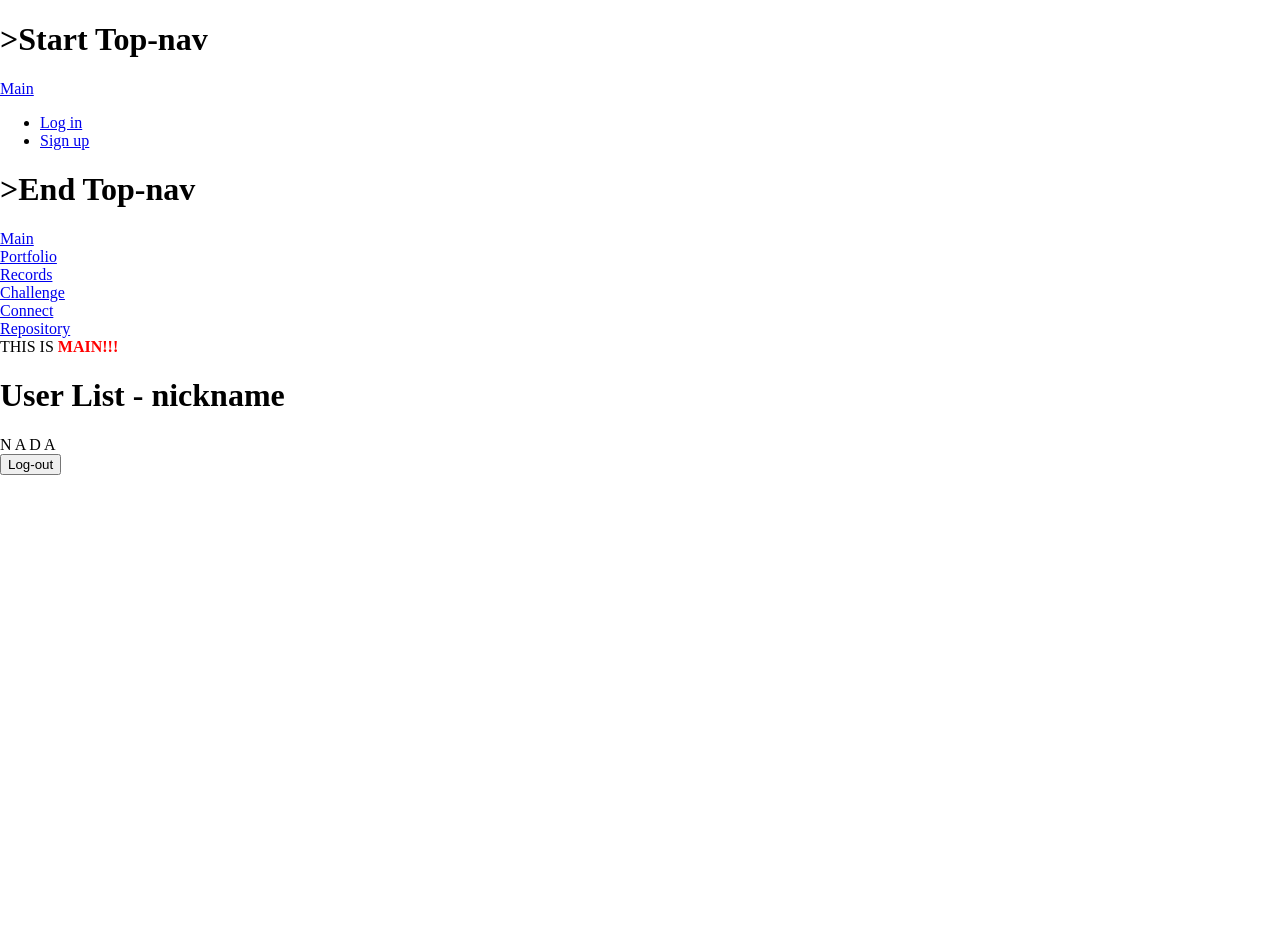
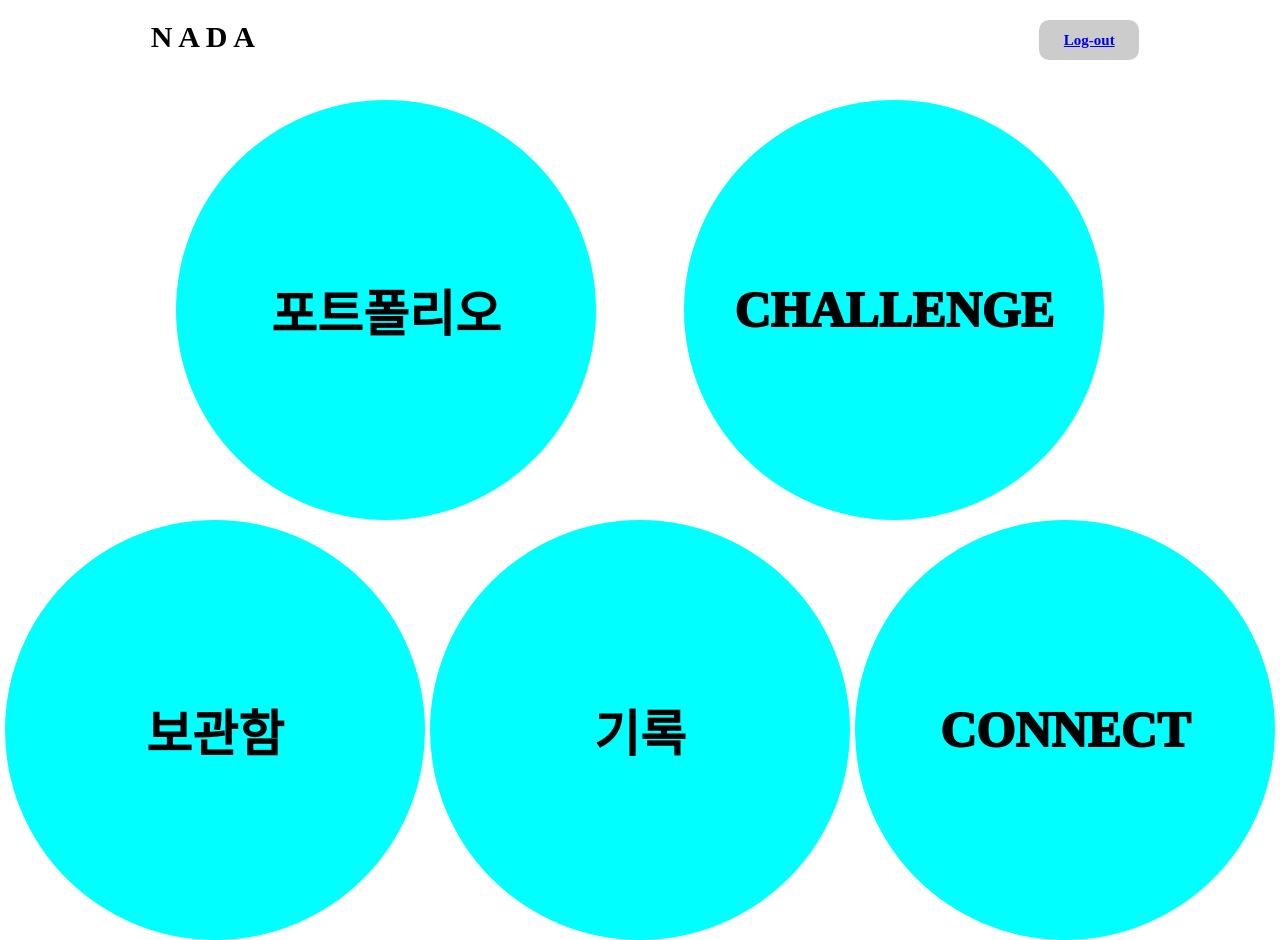
Before and after one commit to Like-lion-inha-Hackathon/nada_djagno, a Django app: page /main/ in a window 1280 px wide. Before the commit the page ends 475 px from the top, so only its background shows below. Run offline with Django 3.2, Linux system fonts and the light colour scheme; some libraries are stand-ins or nearby versions.

Commit message:
03_1818_이승찬
main페이지 제작

```diff
--- a/static/css/base.css
+++ b/static/css/base.css
@@ -5,4 +5,5 @@
 body {
   background-color: white;
   margin: 0;
+  height: auto;
 }
--- a/static/css/main.css
+++ /dev/null
@@ -1,3 +0,0 @@
-strong {
-  color: red;
-}
--- /dev/null
+++ b/static/css/users/main.css
@@ -0,0 +1,51 @@
+.status-bar {
+  position: fixed;
+  top: 0;
+  width: 100%; /*위에 줄은 status-bar를 위에 고정시키기 위한 것이다.*/
+  display: flex;
+  justify-content: space-around;
+  padding: 20px;
+  z-index: 5;
+}
+.main_logo {
+  font-size: 30px;
+  font-weight: 800;
+  color: black;
+}
+
+.login_button {
+  margin-right: 30px;
+  width: 100px;
+  height: 40px;
+  font-size: 15px;
+  font-family: unset;
+  font-weight: bold;
+  background-color: rgba(128, 128, 128, 0.4);
+  border-radius: 10px;
+  border: thin;
+  display: flex;
+  justify-content: space-evenly;
+  align-items: center;
+}
+.circle_box_one {
+  display: flex;
+  margin-top: 100px;
+  justify-content: space-evenly;
+  align-items: center;
+}
+.circle_box_two {
+  display: flex;
+  justify-content: space-evenly;
+  align-items: center;
+}
+.box {
+  width: 420px;
+  height: 420px;
+  background-color: aqua;
+  border-radius: 100%;
+  display: flex;
+  justify-content: center;
+  align-items: center;
+  font-size: 50px;
+  font-weight: 1000;
+}
--- a/templates/main.html
+++ b/templates/main.html
@@ -1,34 +1,46 @@
 {% extends "base.html" %}
 {% load static %}
+{% block nav %}{% endblock nav %}
+{% block left-bar %}{% endblock left-bar %}
 <head>
     {% block css %}
-        <link rel="stylesheet" href="{% static 'css/main.css' %}">
+        <link rel="stylesheet" href="{% static 'css/users/main.css' %}">
     {% endblock css %}
 </head>
-{% block page_title %}Home{% endblock page_title%}
+{% block page_title %} 나다 : NADA {% endblock %}
 {% block content %}
-<span>THIS IS <strong>MAIN!!!</strong></span>
-<div>
-    <h1 class="user_list"> User List - nickname </h1>
-    {% for object in object_list %}
-        <h2>{{object.nickname}}</h2>
-    {% endfor %}
-    <a href=""></a>
+<div class="status-bar">
+    <span class="main_logo">N A D A</span>
+    <div></div>
+    <div></div>
+    <button class="login_button"><a href="{% url 'users:main' %}">Log-out</a></button>
 </div>
-<div class="upper"></div>
-<div class="status-bar">
-  <span class="main_logo">N A D A</span>
-  <div></div>
-  <div></div>
-  <button class="login_button">Log-out</button>
+<div class="circle">
+  <div class="circle_box_one">
+    <div></div>
+    <div class="box">
+      <div class=" circle_one">포트폴리오</div>
+    </div>
+    <div class="box">
+      <div class=" circle_two">CHALLENGE</div>
+    </div>
+    <div></div>
+  </div>
+  <div class="circle_box_two">
+    <div class="box">
+      <div class=" circle_three">보관함</div>
+    </div>
+    <div class="box">
+      <div class=" circle_four">기록</div>
+    </div>
+    <div class="box">
+      <div class=" circle_five">CONNECT</div>
+    </div>
+  </div>
 </div>
-<div class="main_one">
-  <div class="main_portfolio"></div>
-  <div class="main_record"></div>
-  <div class="main_challenge">
-    <img />
-  </div>
-  <div class="main_connect"></div>
-  <div class="main_repo"></div>
-</div>
-{% endblock %}
+
+<script
+    src="https://kit.fontawesome.com/4d118135bb.js"
+    crossorigin="anonymous"
+    ></script>
+{% endblock content %}
--- a/templates/users/login.html
+++ b/templates/users/login.html
@@ -3,7 +3,6 @@
 Log In
 {% endblock page_title %}
 {% block nav %} {% endblock nav %}
-{% block left-bar %}{% endblock left-bar %}
 {% block content %}
 <h1>Log into NADA</h1>
 <h2>가장 나다운 나를 기록하다</h2>
```
Also changed, not shown: static/css/users/intro.css (+17 -4 lines), templates/intro.html (+13 -5 lines), static/image/portfolio.jpeg (added).
